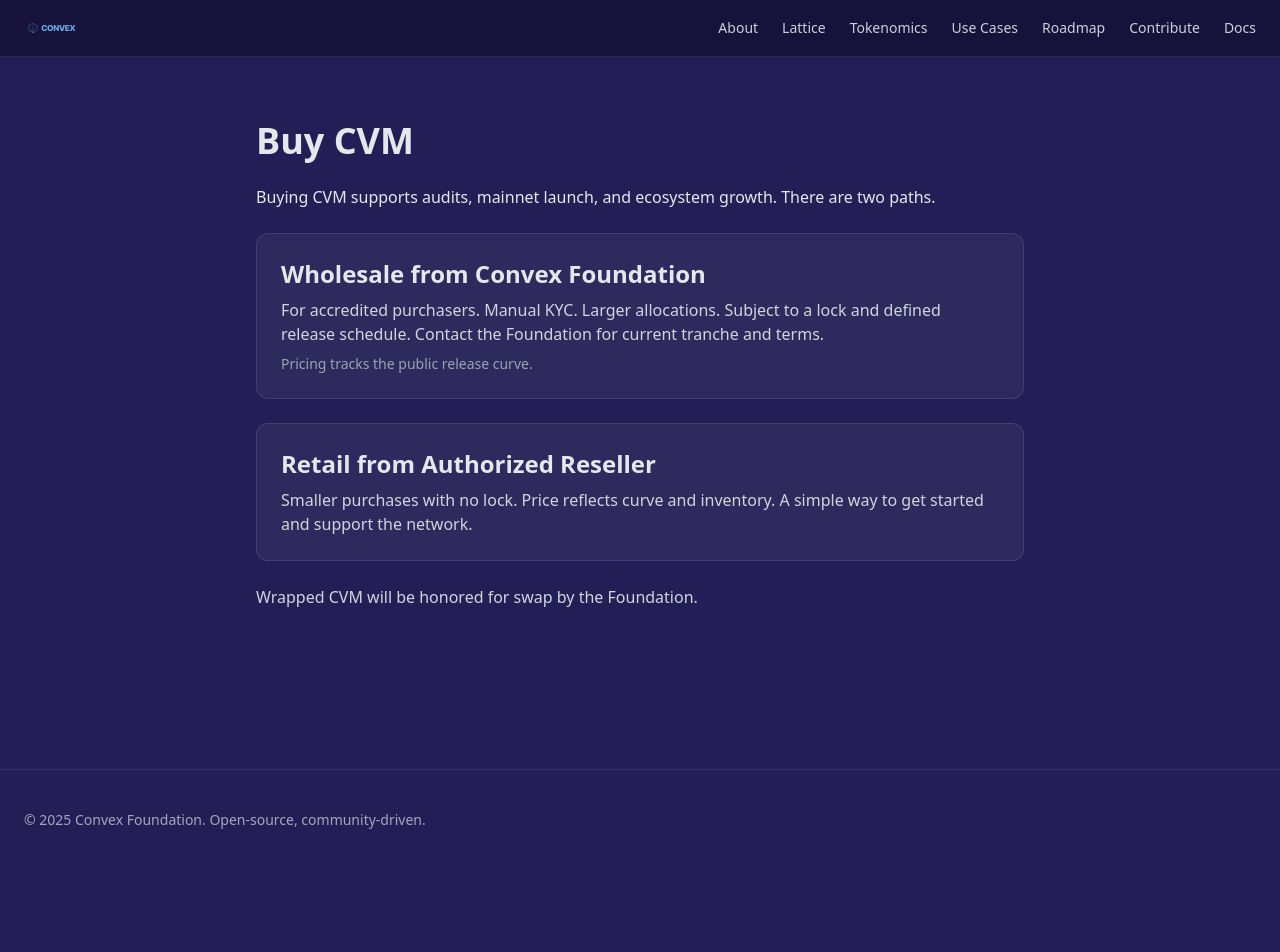
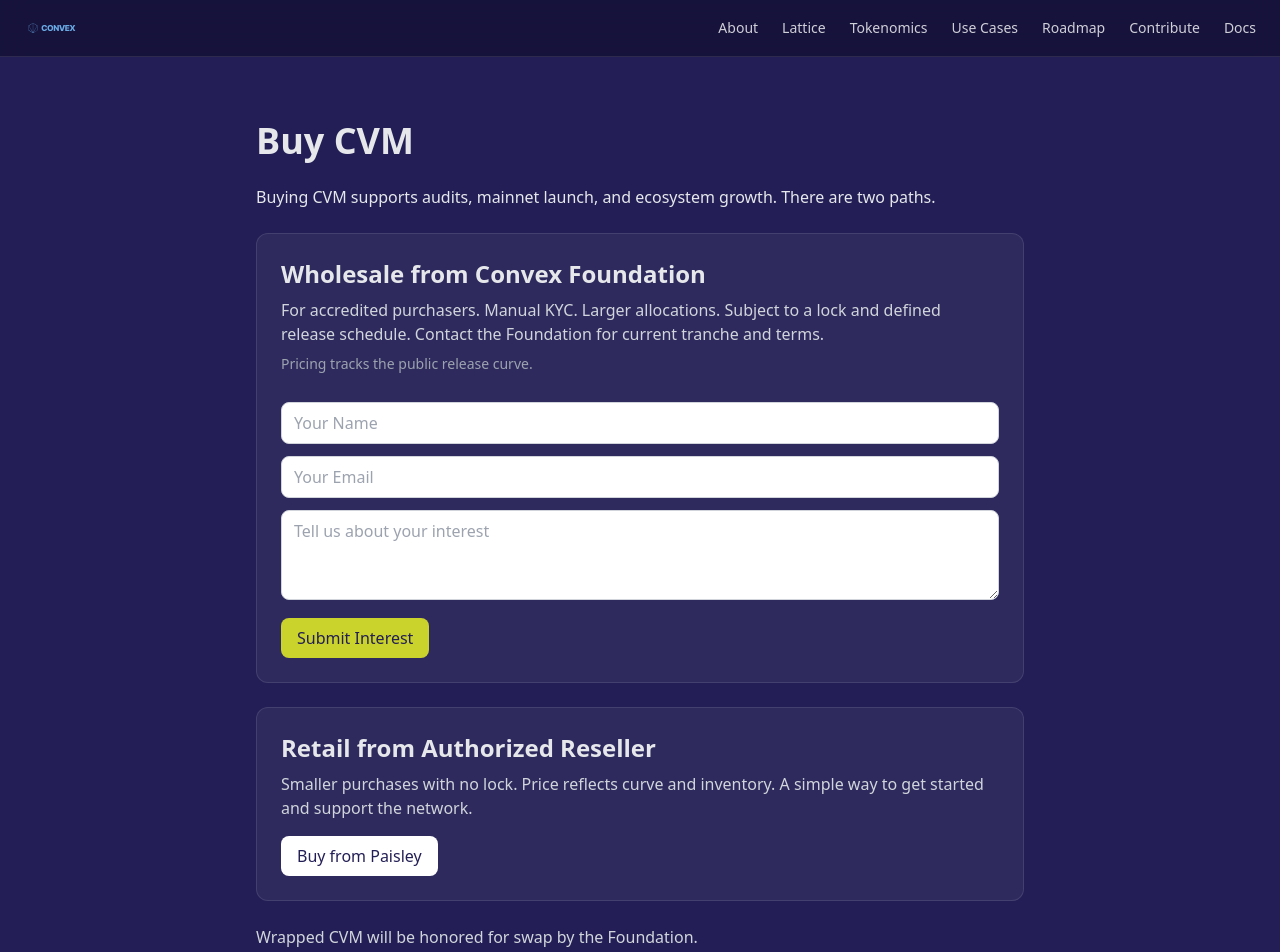
Before and after one commit to kopcho/CVX, a Next.js app: page /buy-cvm in a window 1280 px wide. Shown: the top 952 px of the page. Before the commit the page ends 870 px from the top, so only its background shows below. Built offline with nearby package versions, Linux system fonts and the light colour scheme.

Commit message:
Update buy-cvm.tsx
Updated

```diff
--- a/src/pages/buy-cvm.tsx
+++ b/src/pages/buy-cvm.tsx
@@ -8,28 +8,82 @@ export default function BuyCVM() {
         <p className="mb-4">
           Buying CVM supports audits, mainnet launch, and ecosystem growth. There are two paths.
         </p>
+
         <div className="mt-6 space-y-6">
+          {/* Wholesale card with Netlify form */}
           <div className="bg-white/5 rounded-xl p-6 border border-white/10">
             <h2 className="text-2xl font-semibold mb-2">Wholesale from Convex Foundation</h2>
             <p className="text-gray-300">
               For accredited purchasers. Manual KYC. Larger allocations. Subject to a lock and
               defined release schedule. Contact the Foundation for current tranche and terms.
             </p>
-            <p className="mt-2 text-gray-400 text-sm">
-              Pricing tracks the public release curve.
-            </p>
+            <p className="mt-2 text-gray-400 text-sm">Pricing tracks the public release curve.</p>
+
+            <form
+              name="wholesale-interest"
+              method="POST"
+              data-netlify="true"
+              netlify-honeypot="bot-field"
+              className="mt-4 space-y-3"
+            >
+              {/* Required hidden inputs for Netlify form handling */}
+              <input type="hidden" name="form-name" value="wholesale-interest" />
+              <p className="hidden">
+                <label>
+                  Don’t fill this out if you’re human: <input name="bot-field" />
+                </label>
+              </p>
+
+              <input
+                type="text"
+                name="name"
+                placeholder="Your Name"
+                className="w-full px-3 py-2 rounded-lg border border-gray-300 text-black"
+                required
+              />
+              <input
+                type="email"
+                name="email"
+                placeholder="Your Email"
+                className="w-full px-3 py-2 rounded-lg border border-gray-300 text-black"
+                required
+              />
+              <textarea
+                name="message"
+                placeholder="Tell us about your interest"
+                className="w-full px-3 py-2 rounded-lg border border-gray-300 text-black"
+                rows={3}
+              />
+              <button
+                type="submit"
+                className="px-4 py-2 rounded-lg bg-[#CAD22C] text-[#231F56] font-medium hover:bg-[#b5be27] transition"
+              >
+                Submit Interest
+              </button>
+            </form>
           </div>
+
+          {/* Retail card with Paisley link */}
           <div className="bg-white/5 rounded-xl p-6 border border-white/10">
             <h2 className="text-2xl font-semibold mb-2">Retail from Authorized Reseller</h2>
             <p className="text-gray-300">
               Smaller purchases with no lock. Price reflects curve and inventory. A simple way
               to get started and support the network.
             </p>
+            <a
+              href="https://www.paisley.io/buy-convex"
+              target="_blank"
+              rel="noopener noreferrer"
+              className="inline-block mt-4 px-4 py-2 rounded-lg bg-white text-[#231F56] font-medium hover:bg-gray-200 transition"
+            >
+              Buy from Paisley
+            </a>
           </div>
-          <p className="text-gray-300">
-            Wrapped CVM will be honored for swap by the Foundation.
-          </p>
         </div>
+
+        <p className="mt-6 text-gray-300">
+          Wrapped CVM will be honored for swap by the Foundation.
+        </p>
       </section>
     </Layout>
   );
```
